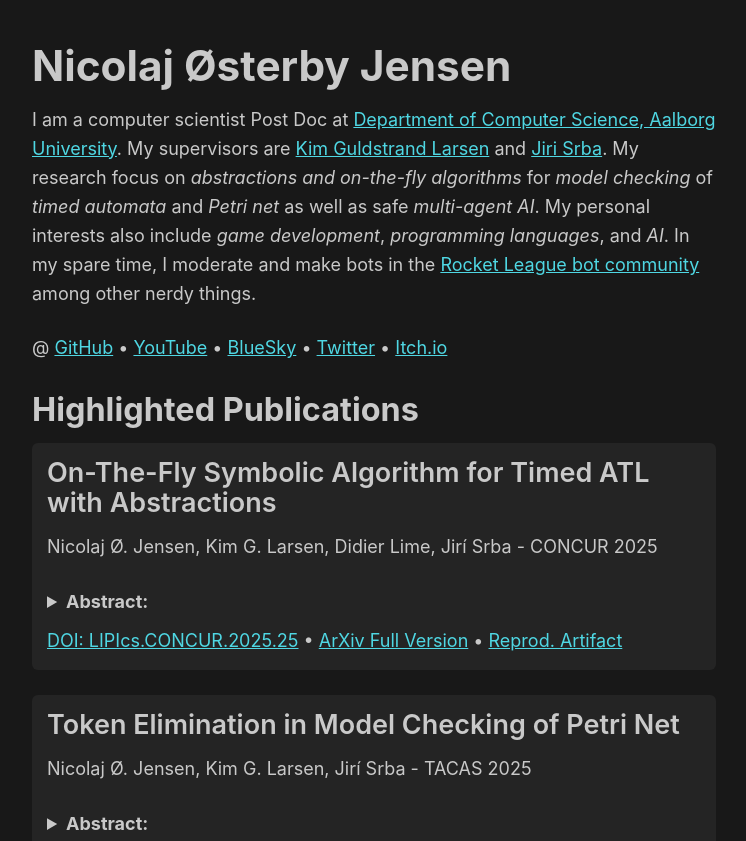
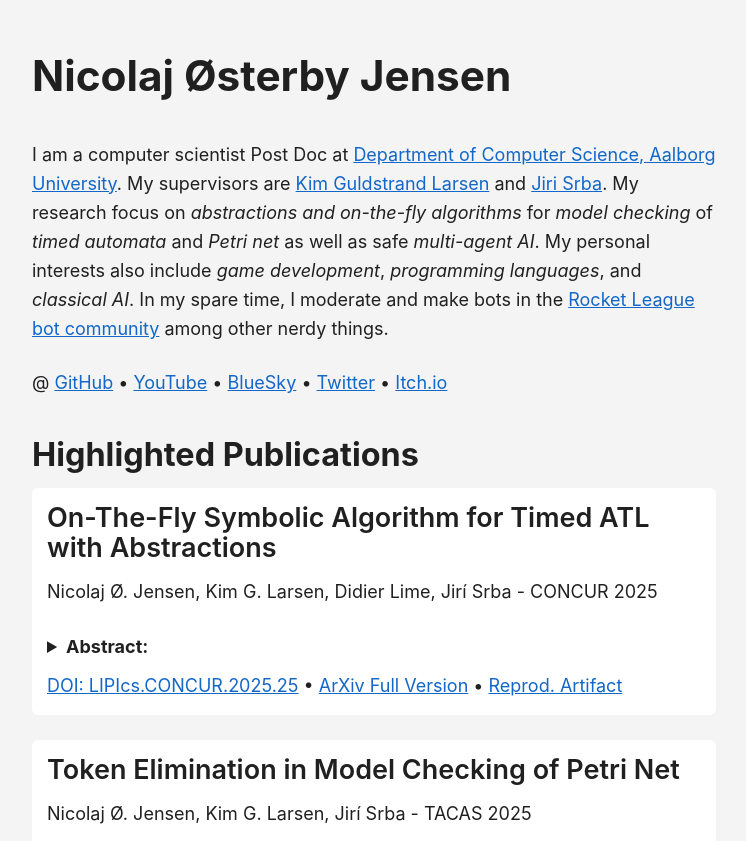
Before and after one commit to NicEastvillage/NicEastvillage.github.io, a plain HTML site: page docs/index.html in a window 1280 px wide. Shown: the top 841 px of the page, without its empty margins (266-1012 px from the left). Drawn offline with Linux system fonts and the light colour scheme.

Commit message:
Change to light theme

```diff
--- a/docs/index.html
+++ b/docs/index.html
@@ -10,7 +10,7 @@
     My supervisors are <a href="https://kgl.cs.aau.dk/">Kim Guldstrand Larsen</a> and <a
         href="https://homes.cs.aau.dk/~srba/">Jiri Srba</a>. My research focus on <em>abstractions and on-the-fly algorithms</em>
     for <em>model checking</em> of <em>timed automata</em> and <em>Petri net</em> as well as safe <em>multi-agent AI</em>.
-    My personal interests also include <em>game development</em>, <em>programming languages</em>, and <em>AI</em>.
+    My personal interests also include <em>game development</em>, <em>programming languages</em>, and <em>classical AI</em>.
     In my spare time, I moderate and make bots in the <a href="https://rlbot.org/">Rocket League bot community</a>
     among other nerdy things.
 </p>
--- a/docs/sakura-dark.css
+++ b/docs/sakura-dark.css
@@ -4,12 +4,12 @@
  * Project: https://github.com/oxalorg/sakura/
  */
 :root {
-  --color-bg: #181818;
-  --color-card: #242424;
-  --color-panel: #4a4a4a;
-  --color-text: #c9c9c9;
-  --color-text-strong: #ffffff;
-  --color-link: #4fd7e3;
+  --color-bg: #f4f4f4;
+  --color-card: #ffffff;
+  --color-panel: #eaeaea;
+  --color-text: #202020;
+  --color-text-strong: #000000;
+  --color-link: #1267c8;
   --color-shadow: rgba(0, 0, 0, 0.5);
   --color-transparent: transparent;
 }
@@ -44,7 +44,7 @@ h1, h2, h3, h4, h5, h6 {
   line-height: 1.1;
   font-family: -apple-system, BlinkMacSystemFont, "Segoe UI", Roboto, "Helvetica Neue", Arial, "Noto Sans", sans-serif;
   font-weight: 600;
-  margin-top: 3rem;
+  margin-top: 4rem;
   margin-bottom: 1.5rem;
   overflow-wrap: break-word;
   word-wrap: break-word;
@@ -55,6 +55,7 @@ h1, h2, h3, h4, h5, h6 {
 h1 {
   font-size: 2.35em;
   font-weight: 700;
+  margin-bottom: 4rem;
 }
 
 h2 {
```
Also changed, not shown: _meta/index.html (+1 -1 lines).
